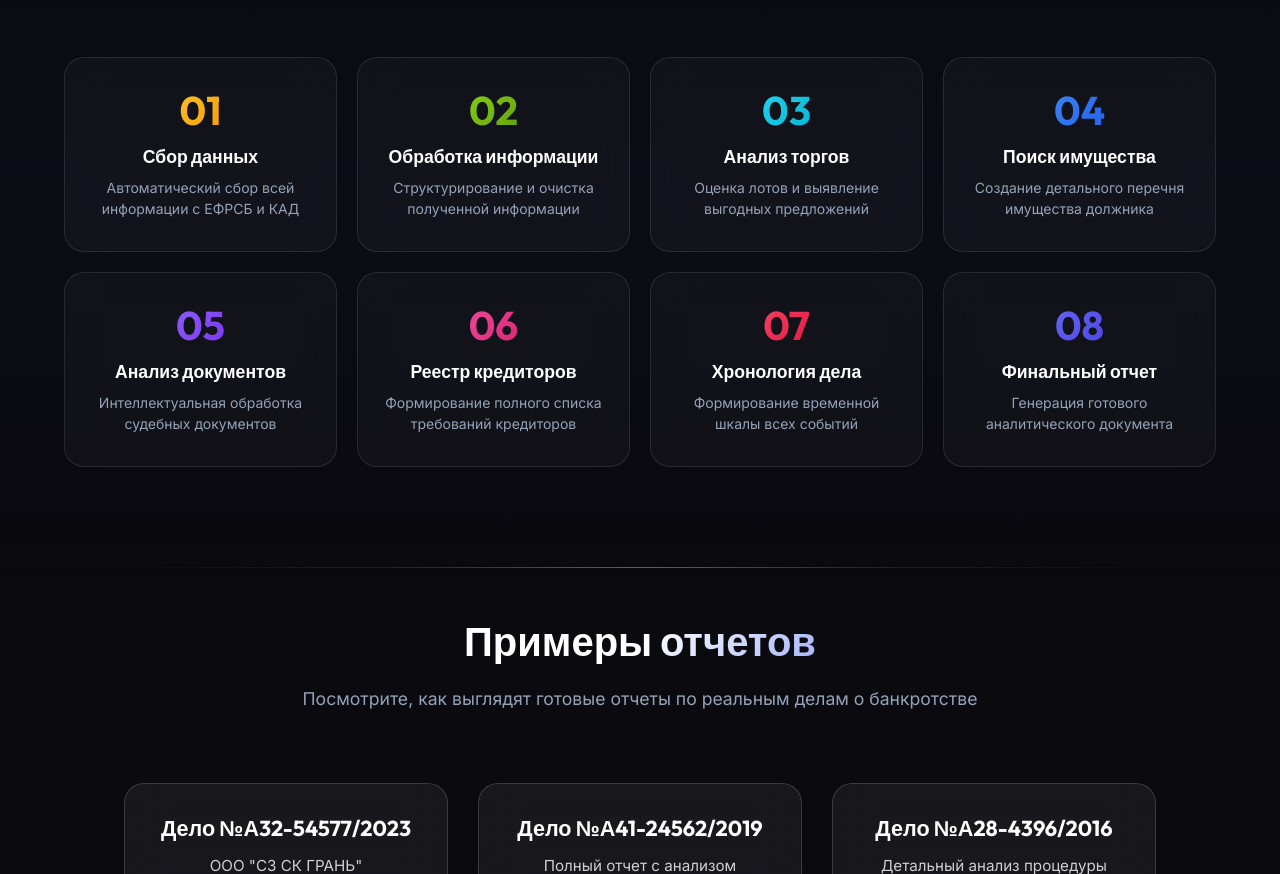
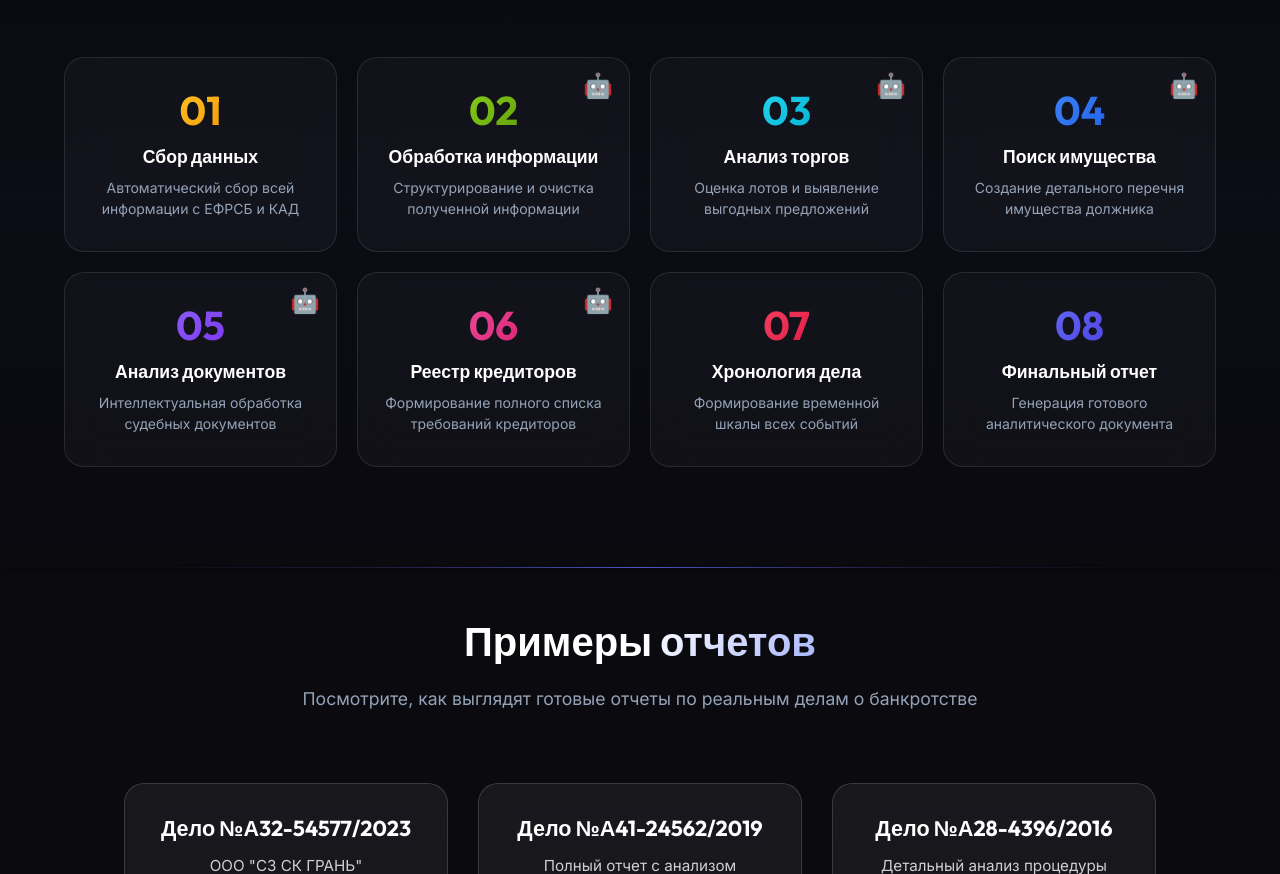
Before and after one commit to issim91/bankrot_landing_page, a plain HTML site: page index.html in a window 1280 px wide. Shown: the part 6170-7044 px from the top of the page. Drawn offline with Linux system fonts and the light colour scheme.

Commit message:
fix styles

```diff
--- a/css/style.css
+++ b/css/style.css
@@ -1495,6 +1495,51 @@ ul {
     background-clip: text;
 }
 
+.step-ai-icon {
+    position: absolute;
+    top: 16px;
+    right: 16px;
+    font-size: 1.5rem;
+    line-height: 1;
+    z-index: 1;
+    cursor: pointer;
+    transition: transform 0.2s ease;
+}
+
+.step-ai-icon:hover {
+    transform: scale(1.1);
+}
+
+.step-ai-icon::after {
+    content: attr(data-tooltip);
+    position: absolute;
+    bottom: 100%;
+    right: 0;
+    margin-bottom: 8px;
+    padding: 8px 12px;
+    background: rgba(20, 20, 30, 0.95);
+    backdrop-filter: blur(10px);
+    border: 1px solid rgba(99, 102, 241, 0.3);
+    border-radius: 8px;
+    color: var(--text-main);
+    font-size: 0.75rem;
+    font-weight: 500;
+    white-space: nowrap;
+    opacity: 0;
+    visibility: hidden;
+    transform: translateY(5px);
+    transition: all 0.3s ease;
+    pointer-events: none;
+    z-index: 100;
+    box-shadow: 0 4px 12px rgba(0, 0, 0, 0.3);
+}
+
+.step-ai-icon:hover::after {
+    opacity: 1;
+    visibility: visible;
+    transform: translateY(0);
+}
+
 .step-content {
     flex: 1;
     display: flex;
--- a/index.html
+++ b/index.html
@@ -596,6 +596,7 @@
                     </div>
 
                     <div class="step-item">
+                        <span class="step-ai-icon" data-tooltip="Автоматизировано с помощью ИИ">🤖</span>
                         <div class="step-number">02</div>
                         <div class="step-content">
                             <h3 class="step-title">Обработка информации</h3>
@@ -604,6 +605,7 @@
                     </div>
 
                     <div class="step-item">
+                        <span class="step-ai-icon" data-tooltip="Автоматизировано с помощью ИИ">🤖</span>
                         <div class="step-number">03</div>
                         <div class="step-content">
                             <h3 class="step-title">Анализ торгов</h3>
@@ -612,6 +614,7 @@
                     </div>
 
                     <div class="step-item">
+                        <span class="step-ai-icon" data-tooltip="Автоматизировано с помощью ИИ">🤖</span>
                         <div class="step-number">04</div>
                         <div class="step-content">
                             <h3 class="step-title">Поиск имущества</h3>
@@ -620,6 +623,7 @@
                     </div>
 
                     <div class="step-item">
+                        <span class="step-ai-icon" data-tooltip="Автоматизировано с помощью ИИ">🤖</span>
                         <div class="step-number">05</div>
                         <div class="step-content">
                             <h3 class="step-title">Анализ документов</h3>
@@ -629,6 +633,7 @@
 
 
                     <div class="step-item">
+                        <span class="step-ai-icon" data-tooltip="Автоматизировано с помощью ИИ">🤖</span>
                         <div class="step-number">06</div>
                         <div class="step-content">
                             <h3 class="step-title">Реестр кредиторов</h3>
```
